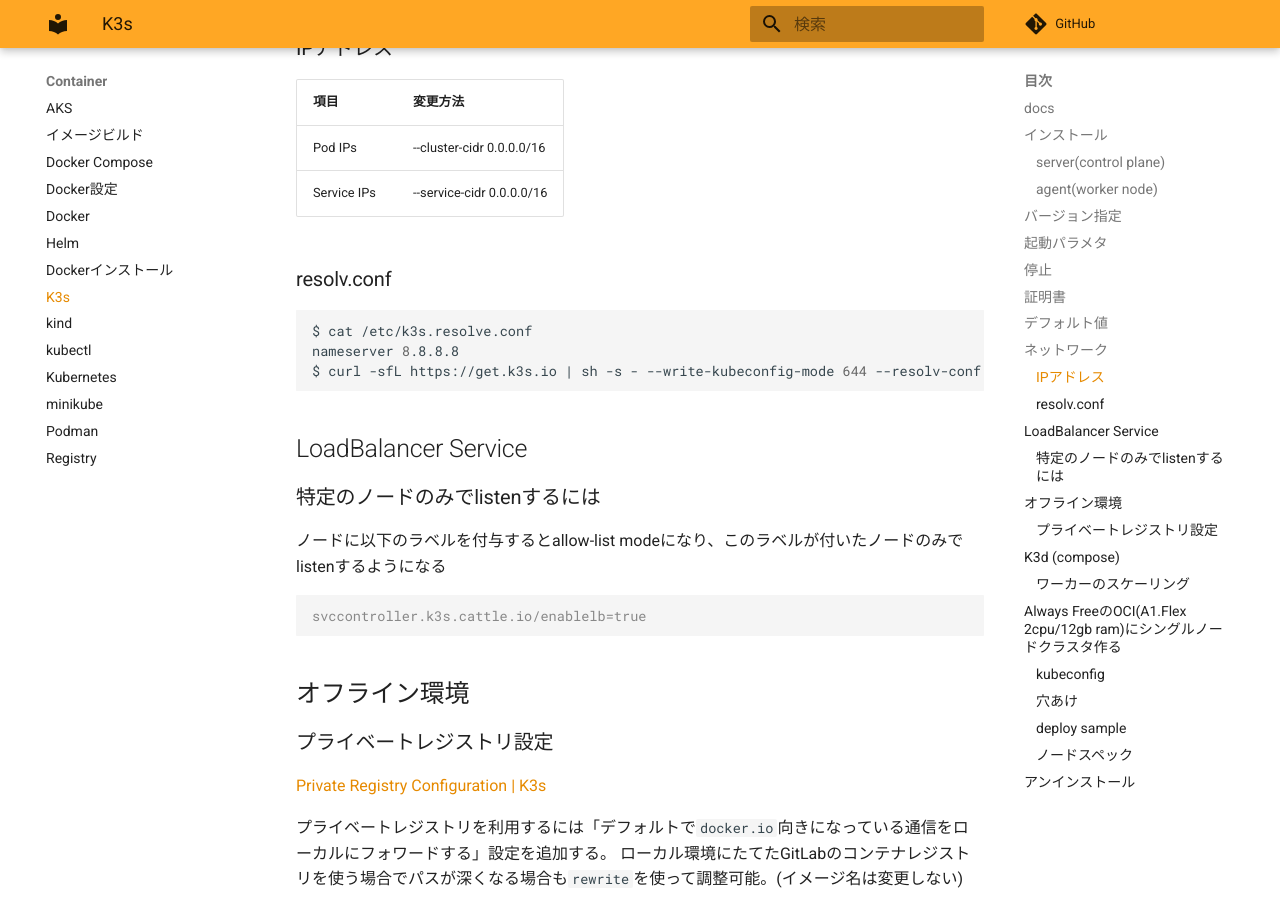
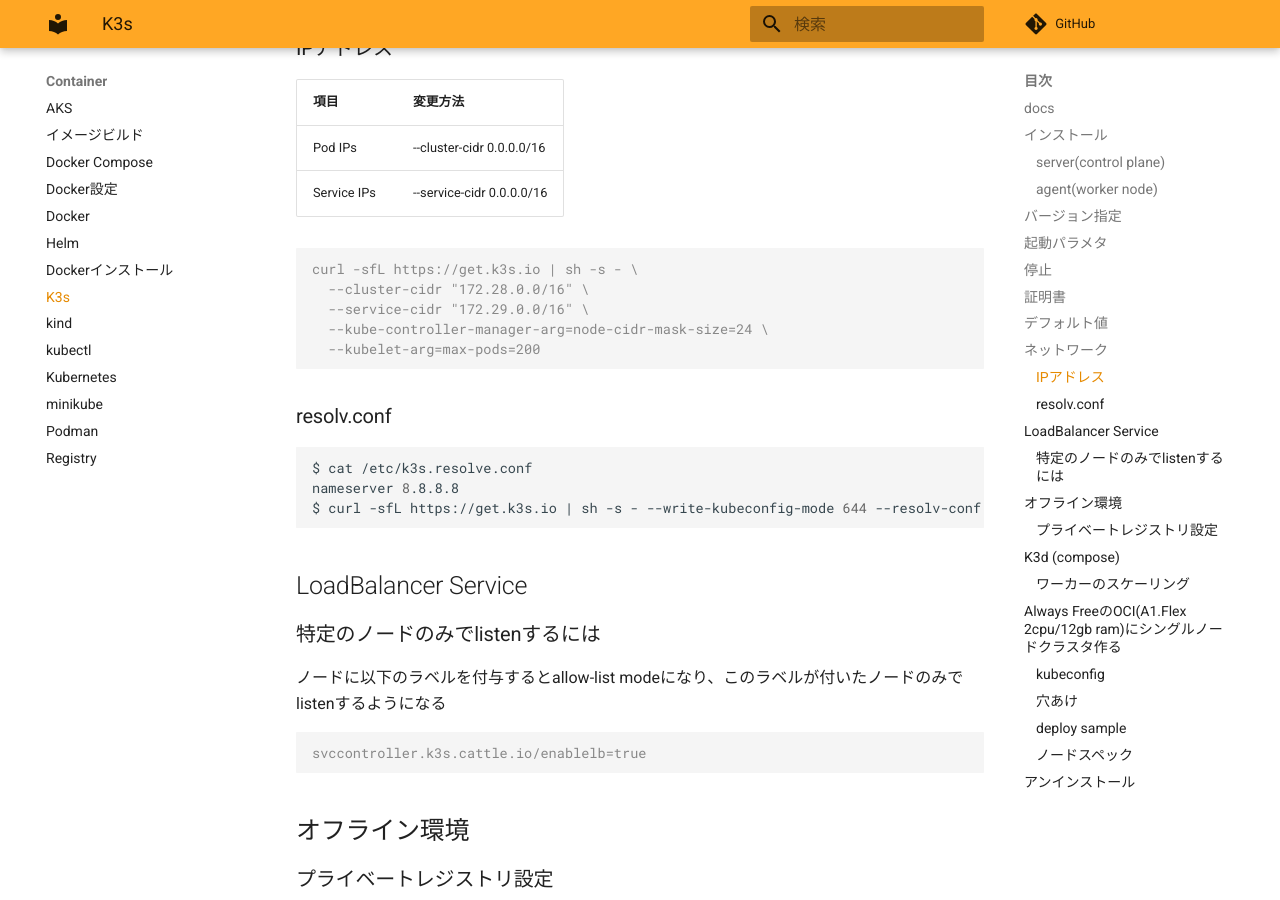
Before and after one commit to zaki-lknr/docs, an MkDocs documentation site: the page built from docs/Container/k3s.md, in a window 1280 px wide and 900 px high, scrolled down 2092 px. Built offline with MkDocs 1.6.1 and Material for MkDocs 9.7.7, drawn with Linux system fonts in a browser that asks for light colours; comment, search, counter and statistics services are not loaded.

Commit message:
add: container/k3s: クラスターNWアドレス設定

````diff
--- a/docs/Container/k3s.md
+++ b/docs/Container/k3s.md
@@ -78,6 +78,14 @@ k3sサービス自体は`systemctl`で停止できAPIエンドポイントなど
 | ----------- | ------------------------- |
 | Pod IPs     | --cluster-cidr 0.0.0.0/16 |
 | Service IPs | --service-cidr 0.0.0.0/16 |
+
+```console
+curl -sfL https://get.k3s.io | sh -s - \
+  --cluster-cidr "172.28.0.0/16" \
+  --service-cidr "172.29.0.0/16" \
+  --kube-controller-manager-arg=node-cidr-mask-size=24 \
+  --kubelet-arg=max-pods=200
+```
 
 ### resolv.conf
 
````
